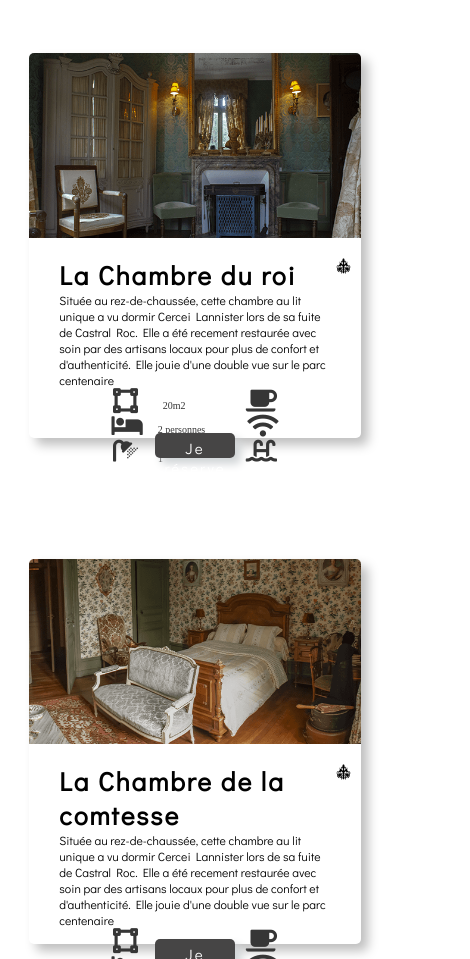
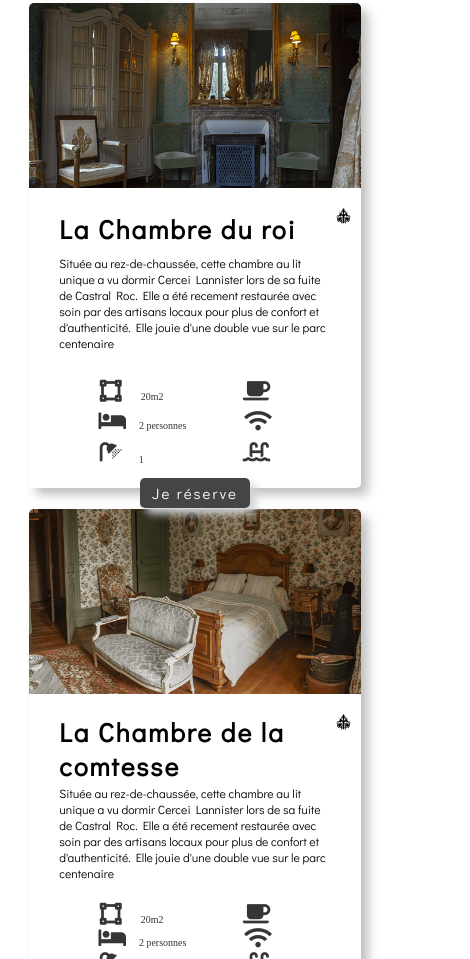
Before and after one commit to hardfloor/Chateau-de-Montreuil, a plain HTML site: page bedrooms.html in a window 390 px wide. Shown: the part 1041-2000 px from the top of the page, 470 px wide, since content can reach past the window. Drawn offline with nearby package versions, Linux system fonts and the light colour scheme.

Commit message:
responsivepolice

```diff
--- a/CSS/_about-us.scss
+++ b/CSS/_about-us.scss
@@ -75,6 +75,7 @@
 
             width: 90vw;
             margin:auto;
+            padding:50px 20px;
         }
     }
 
@@ -150,6 +151,8 @@
 
                 width: 90vw;
                 margin:auto;
+                padding:50px 20px;
+
             }
 
         }
@@ -166,6 +169,8 @@
 
                 width: 90vw;
                 margin:auto;
+
+                padding:50px 0px;
             }
         }
 
@@ -233,9 +238,14 @@
         }
 
         p {
-            font-size: 2rem;
+            font-size: 1.7rem;
             color: $police-color;
             font-family: $police-title;
+
+            @include responsive (mediumtab) {
+                font-size: 1.2rem;
+
+              }
         }
     }
 
@@ -252,11 +262,14 @@
         }
 
         p {
-            font-size: 2rem;
+            font-size: 1.7rem;
             color: white;
             font-family: $police-title;
             background-color: $police-color;
-            margin-right: o0;
+            @include responsive (mediumtab) {
+                font-size: 1.2rem;
+
+              }
         }
     }
 
--- a/CSS/_bedrooms.scss
+++ b/CSS/_bedrooms.scss
@@ -154,13 +154,18 @@
             padding: 0;
             line-height: 200px;
 
-            @include responsive (mediumtab) {
+            @include responsive (tab) {
 
               font-size: 15rem;
             }
 
+            @include responsive (mediumtab) {
+
+              font-size: 12rem;
+            }
+
             @include responsive (smartphone) {
-              font-size: 12rem;
+              font-size: 8rem;
 
             }
           }
@@ -402,7 +407,7 @@
 
 
             @include responsive (mediumtab) {
-              height: 200px;
+              height: 300px;
 
               /* @include custum-border-2(); */
               border-radius: 0 0 5px 5px;
@@ -457,6 +462,7 @@
 
               @include responsive (mediumdesk) {
                 font-size: 1.3rem;
+                margin-bottom: 20px;
               }
 
 
@@ -474,7 +480,7 @@
               }
 
               @include responsive (mediumtab) {
-                font-size: 2.5rem;
+                font-size: 2.2rem;
               }
             }
 
@@ -482,10 +488,11 @@
               display: flex;
               justify-content: space-around;
 
+
               .fa-vector-square {
 
                 position: relative;
-
+margin-left: -20px;
                 &:after {
 
                   content: "20m2";
@@ -508,7 +515,7 @@
               .fa-bed {
 
                 position: relative;
-
+                margin-left: -20px;
                 &:after {
 
                   content: "2 personnes";
@@ -525,7 +532,7 @@
 
                   @include responsive (mediumtab) {
                     font-size: 1rem;
-                    right: -200%;
+                    right: -220%;
                   }
 
                 }
@@ -537,7 +544,7 @@
               .fa-shower {
 
                 position: relative;
-
+                margin-left: -20px;
                 &:after {
 
                   content: "1";
@@ -581,8 +588,8 @@
 
               @include responsive (smartphone) {
 
-                width: 80px;
-                height: 25px;
+                width: 110px;
+                height: 30px;
               }
 
               &:hover {
--- a/CSS/_contact.scss
+++ b/CSS/_contact.scss
@@ -33,6 +33,11 @@ overflow-x: hidden;
             @include responsive (tab) {
                 font-size: 2.1rem;
             }
+            @include responsive (mediumtab) {
+               padding-top:250px
+            }
+
+
 
             &::before {
                 content: "";
@@ -161,7 +166,7 @@ overflow-x: hidden;
                     font-family: $police-title;
                     letter-spacing: 2px;
                     @include responsive (mediumdesk) {
-                        font-size:1.5rem;
+                        font-size:1.4rem;
                     }
                     &:hover {
                         color: $police-color;
--- a/CSS/_index.scss
+++ b/CSS/_index.scss
@@ -81,7 +81,7 @@
 
         @include responsive (tab) {
             width: 310px;
-            height: 160px;
+            height: 180px;
             top: 600px;
             left: 11%;
 
@@ -127,7 +127,7 @@
             font-size: $police-p;
 
             @include responsive (tab) {
-                font-size: 1.6rem;
+                font-size: 1.2rem;
             }
 
         }
@@ -163,13 +163,10 @@
             }
 
 
-            @include responsive (tab) {
 
-                width: 150px;
-            }
 
             @include responsive (tab) {
-                width: 100px;
+                width: 120px;
                 height: 30px;
                 font-size: 1.5rem;
             }
@@ -228,8 +225,8 @@
                 margin-bottom: 80px;
                 padding-top: 150px;
 
-                @include responsive (mediumtab) {
-                    font-size: 2.5rem;
+                @include responsive (tab) {
+                    font-size: 2.1rem;
                 }
 
                 &::before {
@@ -442,8 +439,8 @@
                 margin-bottom: 80px;
                 padding-top: 150px;
 
-                @include responsive (mediumtab) {
-                    font-size: 2.5rem;
+                @include responsive (tab) {
+                    font-size: 2.1rem;
                 }
 
                 &::before {
@@ -461,7 +458,7 @@
                     }
 
                     @include responsive (smalldesk) {
-                        left: -20px;
+                        left: -30px;
                     }
 
                     @include responsive (mediumtab) {
@@ -487,7 +484,7 @@
                     }
 
                     @include responsive (smalldesk) {
-                        right: -20px;
+                        right: -30px;
                     }
 
                     @include responsive (mediumtab) {
@@ -540,7 +537,7 @@
             .card {
                 position: relative;
                 max-width: 330px;
-                height: 300px;
+                height: 320px;
                 background: #e7ecee;
                 margin: 30px 10px;
                 padding: 20px 15px;
@@ -590,12 +587,22 @@
                         font-family: $police-title;
                         position: absolute;
                         top: -40px;
+                        @include responsive (mediumdesk) {
+                            top: -60px;
+                        }
+                        @include responsive (smalldesk) {
+                            font-size: 2.1rem;
+                        }
                     }
 
                     p {
                         font-size: $police-p;
                         color: $police-color;
                         font-family: $police-title;
+                        @include responsive (mediumdesk) {
+
+                        }
+
                     }
                 }
 
@@ -620,6 +627,11 @@
                     text-decoration: none;
                     font-size: $police-p;
                     font-family: $police-title;
+
+
+                    @include responsive (mediumdesk) {
+                        bottom: -50px;
+                    }
 
                     @include responsive (tab) {
                         bottom: -45px;
--- a/CSS/_near.scss
+++ b/CSS/_near.scss
@@ -21,7 +21,9 @@
                 position: relative;
                 margin-bottom: 50px;
 
-
+                @include responsive (tab) {
+                    font-size: 2.1rem;
+                }
                 &::before {
                     content: "";
                     background-image: url(/src/deco/Fichier-2.png);
@@ -234,7 +236,9 @@
                     @include custum-h2();
                     text-align: center;
                     position: relative;
-                    ;
+                    @include responsive (tab) {
+                        font-size: 2.1rem;
+                    }
 
 
 
@@ -527,7 +531,9 @@
                 text-align: center;
                 position: relative;
                 margin-bottom: 50px;
-
+                @include responsive (tab) {
+                    font-size: 2.1rem;
+                }
 
 
                 &::before {
--- a/CSS/_reservation.scss
+++ b/CSS/_reservation.scss
@@ -19,7 +19,9 @@
             margin-bottom: 80px;
             padding-top: 150px;
 
-
+            @include responsive (tab) {
+                font-size: 2.1rem;
+            }
             &::before {
                 content: "";
                 background-image: url(/src/deco/DSC06065.png);
@@ -156,6 +158,11 @@
             @include responsive (tab) {
                 font-size: 1.5rem;
             }
+            @include responsive (mediumtab) {
+                font-size: 1.3rem;
+            }
+
+
 
             &:hover {
                 background-color: #999;
```
Also changed, not shown: CSS/main.css, 1 other file.
